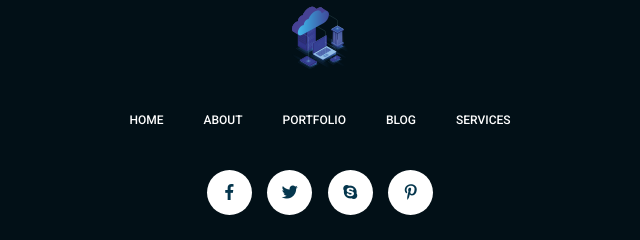
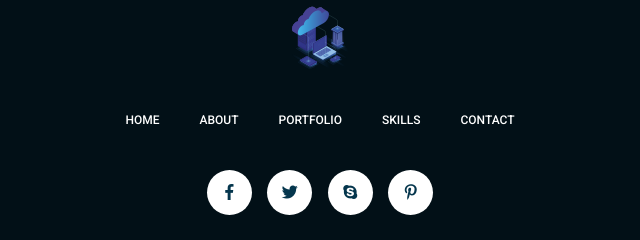
Before and after one commit to OrchidSohag/OrchidSohag.github.io, a plain HTML site: page about.html in a window 1280 px wide. Shown: the part 2191-2431 px from the top of the page, 320-960 px from the left. Drawn offline with Linux system fonts and the light colour scheme; some packages are replaced by stand-ins of ours.

Commit message:
Footer Fixed

```diff
--- a/about.html
+++ b/about.html
@@ -286,9 +286,9 @@ time to get the solution. Currently I am working in web development and machine
 										<ul class="nav navbar-nav menu_nav mx-auto">
 											<li class="nav-item"><a class="nav-link text-white" href="index.html">Home</a></li>
 											<li class="nav-item"><a class="nav-link text-white" href="about.html">About</a></li>
-											<li class="nav-item"><a class="nav-link text-white" href="portfolio.html">Portfolio</a></li>
-											<li class="nav-item"><a class="nav-link text-white" href="blog.html">BLog</a></li>
-											<li class="nav-item"><a class="nav-link text-white" href="services.html">Services </a></li>
+											<li class="nav-item"><a class="nav-link text-white" href="#">Portfolio</a></li>
+											<li class="nav-item"><a class="nav-link text-white" href="skill.html">Skills</a></li>
+											<li class="nav-item"><a class="nav-link text-white" href="contact.html">Contact </a></li>
 										</ul>
 									</div>
 								</nav>
```
Also changed, not shown: contact.html (+3 -3 lines), index.html (+3 -3 lines), skill.html (+1 -1 lines).
